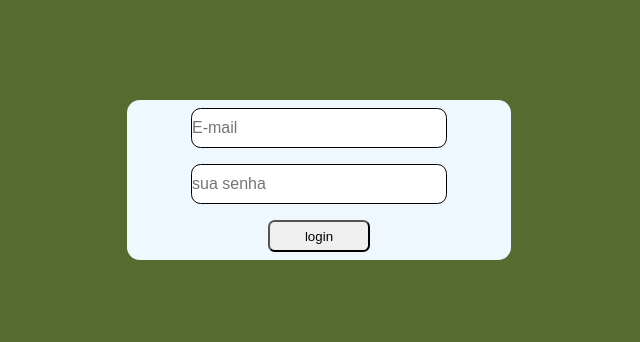
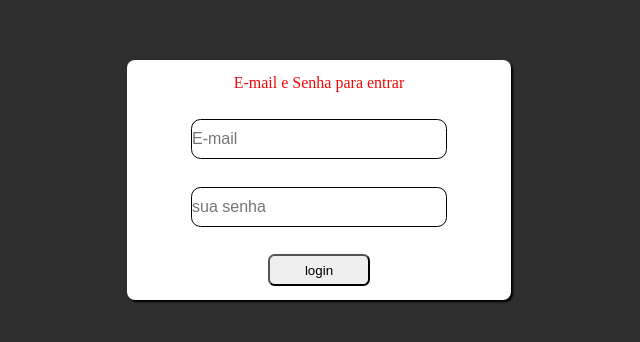
Before and after one commit to jezielfsilva/dia-18-10-2019, a plain HTML site: page index.html in a window 1280 px wide. Shown: the part 180-522 px from the top of the page, without its empty margins (321-961 px from the left). Drawn offline with Linux system fonts and the light colour scheme.

Commit message:
melhorando estilo da página

```diff
--- a/assets/css/style.css
+++ b/assets/css/style.css
@@ -6,7 +6,7 @@
 
 .main-container {
     height: 90vh;
-    background-color: #556B2F;
+    background-color: #2e2e2e;
     display: flex;
     justify-content: center;
     align-items: center;
@@ -15,13 +15,18 @@
 
 .box-dace {
     width: 30vw;
-    height: 20vh;
-    background-color: aliceblue;
-    border-radius: 0.8em;
+    height: 30vh;
+    background-color: #ffffff;
+    border-radius: 0.5em;
     display: flex;
     align-items: center;
     flex-direction: column;
     justify-content: space-around;
+    box-shadow: 2px 2px 2px black;
+}
+
+.text {
+    color: #ee0808;
 }
 
 .user, .pass {
--- a/assets/js/main.js
+++ b/assets/js/main.js
@@ -16,7 +16,7 @@ if (userMail.value === testMail) {
 }
 
 if (userPass.value === testPass) {
-    document.querySelector('h2').innerHTML = 'Senha certo!!'
+    document.querySelector('h2').innerHTML = 'Senha certa!!'
 } else {
     document.querySelector('h2').innerHTML = 'Senha incorreta!!'
 }
--- a/index.html
+++ b/index.html
@@ -6,13 +6,14 @@
         <link rel="stylesheet" type="text/css" href="./assets/css/style.css">
     </head>
     <body class="main-container">
-        <h1></h1>
-        <h2></h2>
         <form class="box-dace" onsubmit="loggar (event)">
+            <p class="text">E-mail e Senha para entrar</p>
             <input class="user" type="text" placeholder="E-mail" required>
             <input class="pass" type="password" placeholder="sua senha" required>
             <button class="click">login</button>
         </form>
+        <h1></h1>
+        <h2></h2>
         <script src="./assets/js/main.js"></script>
     </body>
 </html>
```
